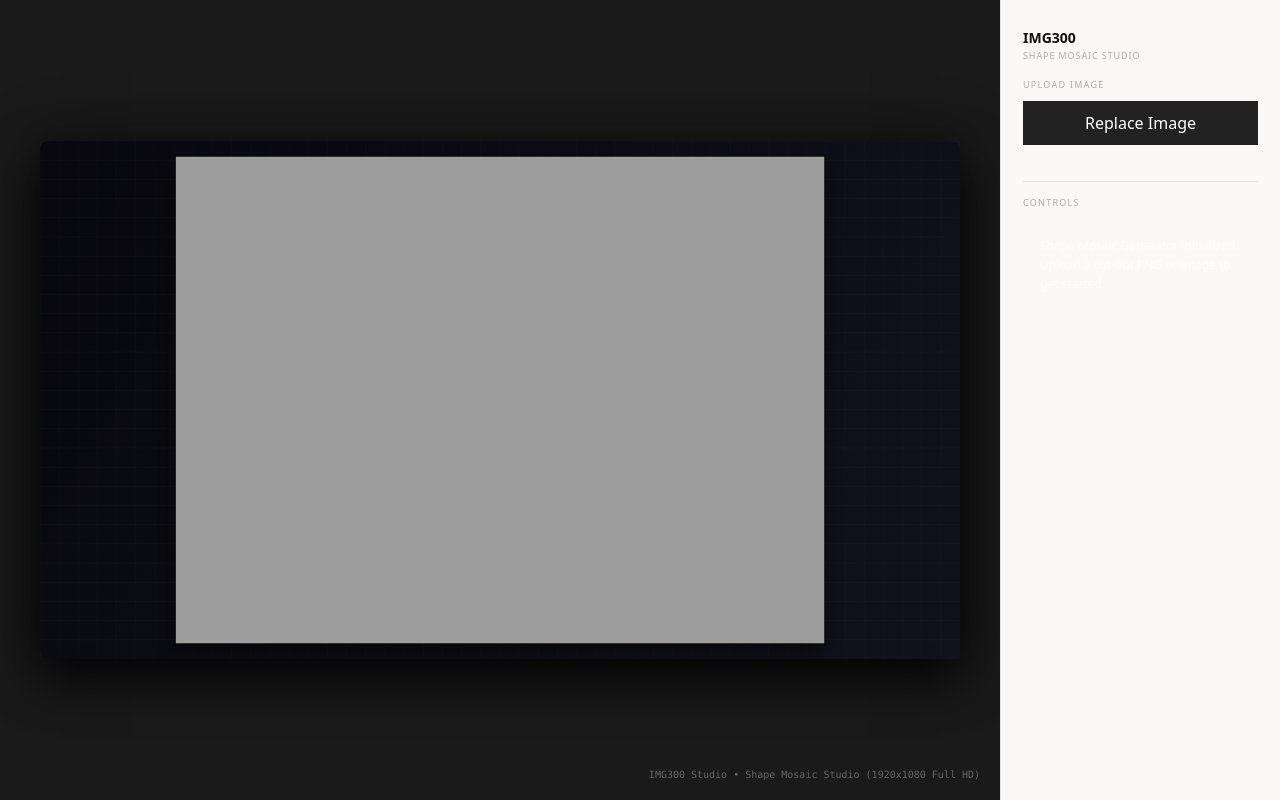
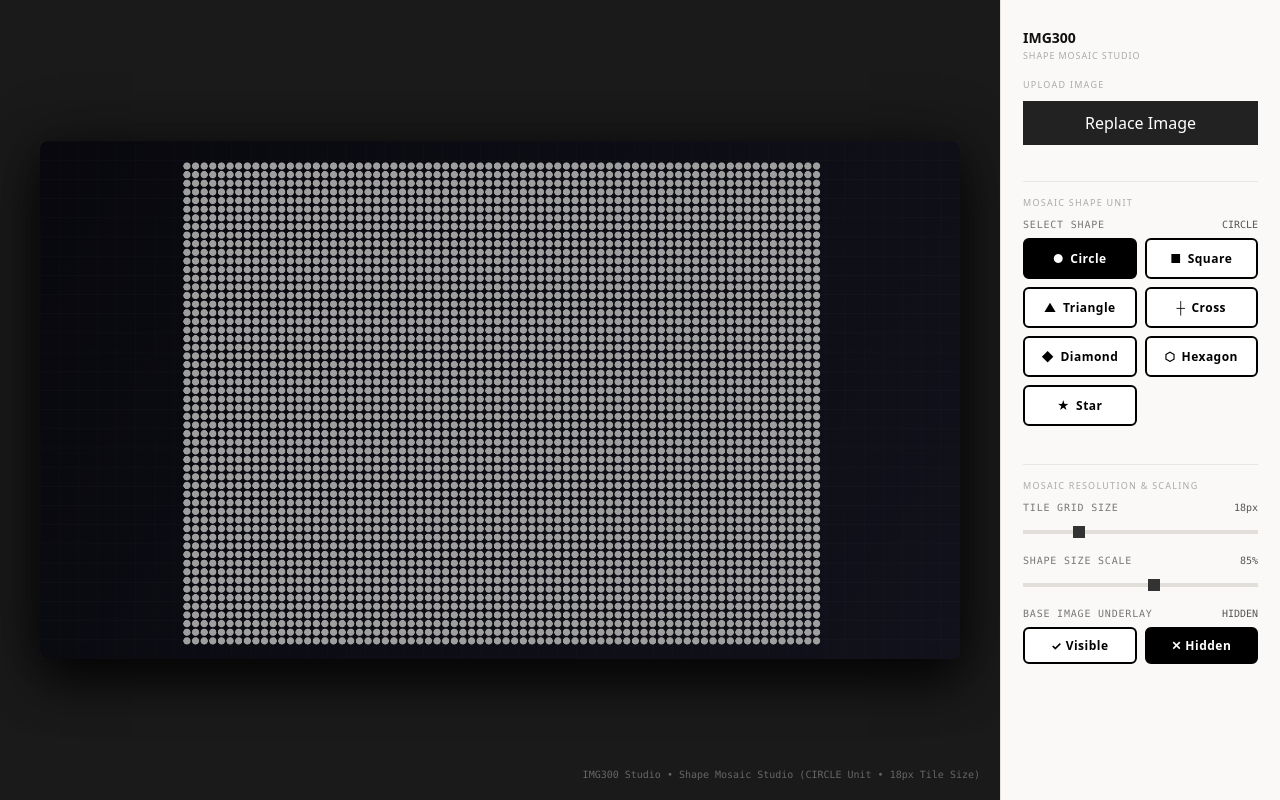
Before and after one commit to victorchen1211/IMG300, a Next.js app: page /shape-mosaic in a window 1280 px wide. Built offline with nearby package versions, Linux system fonts and the light colour scheme.

Commit message:
feat: implement Geometric Shape Mosaic Engine with shape selection (Circle, Square, Triangle, Cross, Diamond, Hexagon, Star), tile resolution slider, and PNG alpha transparency sampling

```diff
--- a/src/components/ShapeMosaicGenerator.tsx
+++ b/src/components/ShapeMosaicGenerator.tsx
@@ -4,11 +4,29 @@ import React, { useState, useRef, useEffect, useCallback } from "react";
 import styles from "../app/page.module.scss";
 import { ImageUploader } from "./common";
 
+type ShapeType = "circle" | "square" | "triangle" | "cross" | "diamond" | "hexagon" | "star";
+
+const SHAPE_OPTIONS: { id: ShapeType; label: string; icon: string }[] = [
+  { id: "circle", label: "Circle", icon: "●" },
+  { id: "square", label: "Square", icon: "■" },
+  { id: "triangle", label: "Triangle", icon: "▲" },
+  { id: "cross", label: "Cross", icon: "┼" },
+  { id: "diamond", label: "Diamond", icon: "◆" },
+  { id: "hexagon", label: "Hexagon", icon: "⬡" },
+  { id: "star", label: "Star", icon: "★" }
+];
+
 export const ShapeMosaicGenerator: React.FC = () => {
   const containerRef = useRef<HTMLDivElement | null>(null);
   const canvasRef = useRef<HTMLCanvasElement | null>(null);
 
   const [sourceImage, setSourceImage] = useState<HTMLImageElement | null>(null);
+
+  // Shape Mosaic Control States
+  const [selectedShape, setSelectedShape] = useState<ShapeType>("circle");
+  const [tileSize, setTileSize] = useState<number>(18); // Tile Grid Step (6px to 60px)
+  const [shapeScale, setShapeScale] = useState<number>(0.85); // Shape Size Scale (0.4 to 1.0)
+  const [showBaseImage, setShowBaseImage] = useState<boolean>(false); // Overlay original underneath
 
   // Load default sample transparent PNG/image on mount
   useEffect(() => {
@@ -25,7 +43,61 @@ export const ShapeMosaicGenerator: React.FC = () => {
     setSourceImage(img);
   };
 
-  // Render Loop to Draw Studio Canvas and Base Image
+  // Draw Specific Geometric Shape Path
+  const drawShapePath = (
+    ctx: CanvasRenderingContext2D,
+    shape: ShapeType,
+    cx: number,
+    cy: number,
+    size: number
+  ) => {
+    const r = size / 2;
+
+    ctx.beginPath();
+    if (shape === "circle") {
+      ctx.arc(cx, cy, r, 0, Math.PI * 2);
+    } else if (shape === "square") {
+      ctx.rect(cx - r, cy - r, size, size);
+    } else if (shape === "triangle") {
+      ctx.moveTo(cx, cy - r);
+      ctx.lineTo(cx + r, cy + r);
+      ctx.lineTo(cx - r, cy + r);
+      ctx.closePath();
+    } else if (shape === "cross") {
+      const arm = size / 3;
+      ctx.rect(cx - arm / 2, cy - r, arm, size);
+      ctx.rect(cx - r, cy - arm / 2, size, arm);
+    } else if (shape === "diamond") {
+      ctx.moveTo(cx, cy - r);
+      ctx.lineTo(cx + r, cy);
+      ctx.lineTo(cx, cy + r);
+      ctx.lineTo(cx - r, cy);
+      ctx.closePath();
+    } else if (shape === "hexagon") {
+      for (let i = 0; i < 6; i++) {
+        const angle = (Math.PI / 3) * i - Math.PI / 6;
+        const x = cx + r * Math.cos(angle);
+        const y = cy + r * Math.sin(angle);
+        if (i === 0) ctx.moveTo(x, y);
+        else ctx.lineTo(x, y);
+      }
+      ctx.closePath();
+    } else if (shape === "star") {
+      const points = 5;
+      const innerR = r * 0.4;
+      for (let i = 0; i < points * 2; i++) {
+        const currentR = i % 2 === 0 ? r : innerR;
+        const angle = (Math.PI / points) * i - Math.PI / 2;
+        const x = cx + currentR * Math.cos(angle);
+        const y = cy + currentR * Math.sin(angle);
+        if (i === 0) ctx.moveTo(x, y);
+        else ctx.lineTo(x, y);
+      }
+      ctx.closePath();
+    }
+  };
+
+  // Render Loop to Pixelate Image into Geometric Mosaic Shapes
   const renderCanvas = useCallback(() => {
     const canvas = canvasRef.current;
     if (!canvas) return;
@@ -66,8 +138,8 @@ export const ShapeMosaicGenerator: React.FC = () => {
       const imgH = sourceImage.naturalHeight;
       const imgAspect = imgW / imgH;
 
-      const maxW = w * 0.94;
-      const maxH = h * 0.94;
+      const maxW = w * 0.92;
+      const maxH = h * 0.92;
 
       let drawW = maxW;
       let drawH = maxW / imgAspect;
@@ -80,22 +152,61 @@ export const ShapeMosaicGenerator: React.FC = () => {
       const drawX = (w - drawW) / 2;
       const drawY = (h - drawH) / 2;
 
-      // Drop Shadow for Image Frame
+      // Offscreen canvas for alpha transparent pixel color sampling
+      const offCanvas = document.createElement("canvas");
+      offCanvas.width = imgW;
+      offCanvas.height = imgH;
+      const offCtx = offCanvas.getContext("2d");
+
+      if (offCtx) {
+        offCtx.drawImage(sourceImage, 0, 0);
+        const imgData = offCtx.getImageData(0, 0, imgW, imgH).data;
+
+        // Optionally draw base image underneath at low opacity if enabled
+        if (showBaseImage) {
           ctx.save();
-      ctx.shadowColor = "rgba(0, 0, 0, 0.6)";
-      ctx.shadowBlur = 40;
-      ctx.shadowOffsetY = 15;
-
-      // Draw Uploaded Image
+          ctx.globalAlpha = 0.15;
           ctx.drawImage(sourceImage, drawX, drawY, drawW, drawH);
           ctx.restore();
+        }
+
+        const step = Math.max(4, tileSize);
+        const effectiveShapeSize = step * shapeScale;
+
+        // Loop through image bounds step-by-step
+        for (let y = 0; y < drawH; y += step) {
+          for (let x = 0; x < drawW; x += step) {
+            // Map cell center to source image pixel coordinates
+            const sampleX = Math.min(imgW - 1, Math.floor(((x + step / 2) / drawW) * imgW));
+            const sampleY = Math.min(imgH - 1, Math.floor(((y + step / 2) / drawH) * imgH));
+
+            const idx = (sampleY * imgW + sampleX) * 4;
+            const rVal = imgData[idx];
+            const gVal = imgData[idx + 1];
+            const bVal = imgData[idx + 2];
+            const aVal = imgData[idx + 3];
+
+            // Skip transparent PNG background pixels
+            if (aVal < 20) continue;
+
+            const cx = drawX + x + step / 2;
+            const cy = drawY + y + step / 2;
+
+            ctx.save();
+            ctx.fillStyle = `rgb(${rVal}, ${gVal}, ${bVal})`;
+            drawShapePath(ctx, selectedShape, cx, cy, effectiveShapeSize);
+            ctx.fill();
+            ctx.restore();
+          }
+        }
+      }
     } else {
       ctx.fillStyle = "rgba(255, 255, 255, 0.5)";
       ctx.font = '600 16px "Space Mono", monospace';
       ctx.textAlign = "center";
       ctx.fillText("UPLOAD AN IMAGE TO BEGIN SHAPE MOSAIC CREATION", w / 2, h / 2);
     }
-  }, [sourceImage]);
+  }, [sourceImage, selectedShape, tileSize, shapeScale, showBaseImage]);
 
   useEffect(() => {
     const canvas = canvasRef.current;
@@ -119,22 +230,120 @@ export const ShapeMosaicGenerator: React.FC = () => {
           onUploadImage={handleUploadImage}
         />
 
+        {/* 1. Shape Selection */}
         <div className={styles.sectionHeader}>
-          <span>Controls</span>
+          <span>Mosaic Shape Unit</span>
         </div>
 
-        <div
+        <div className={styles.controlGroup} style={{ marginBottom: 16 }}>
+          <div className={styles.controlHeader} style={{ marginBottom: 8 }}>
+            <span className={styles.controlLabel}>Select Shape</span>
+            <span className={styles.controlValue} style={{ textTransform: "uppercase" }}>{selectedShape}</span>
+          </div>
+          <div style={{ display: "grid", gridTemplateColumns: "1fr 1fr", gap: "8px" }}>
+            {SHAPE_OPTIONS.map((item) => (
+              <button
+                key={item.id}
                 style={{
-            background: "rgba(255, 255, 255, 0.04)",
-            border: "1px solid rgba(255, 255, 255, 0.1)",
+                  padding: "10px 8px",
+                  fontSize: "12px",
+                  fontWeight: selectedShape === item.id ? 800 : 700,
+                  background: selectedShape === item.id ? "#000000" : "#ffffff",
+                  border: "2px solid #000000",
+                  color: selectedShape === item.id ? "#ffffff" : "#000000",
                   borderRadius: "6px",
-            padding: "16px",
+                  cursor: "pointer",
+                  display: "flex",
+                  alignItems: "center",
+                  justifyContent: "center",
+                  gap: "6px"
+                }}
+                onClick={() => setSelectedShape(item.id)}
+              >
+                <span>{item.icon}</span>
+                <span>{item.label}</span>
+              </button>
+            ))}
+          </div>
+        </div>
+
+        {/* 2. Mosaic Resolution / Tile Size */}
+        <div className={styles.sectionHeader}>
+          <span>Mosaic Resolution &amp; Scaling</span>
+        </div>
+
+        {/* Tile Size Slider */}
+        <div className={styles.controlGroup} style={{ marginBottom: 16 }}>
+          <div className={styles.controlHeader}>
+            <span className={styles.controlLabel}>Tile Grid Size</span>
+            <span className={styles.controlValue}>{tileSize}px</span>
+          </div>
+          <input
+            type="range"
+            min={6}
+            max={60}
+            step={2}
+            value={tileSize}
+            onChange={(e) => setTileSize(parseInt(e.target.value))}
+          />
+        </div>
+
+        {/* Shape Scale Slider */}
+        <div className={styles.controlGroup} style={{ marginBottom: 16 }}>
+          <div className={styles.controlHeader}>
+            <span className={styles.controlLabel}>Shape Size Scale</span>
+            <span className={styles.controlValue}>{Math.round(shapeScale * 100)}%</span>
+          </div>
+          <input
+            type="range"
+            min={0.4}
+            max={1.2}
+            step={0.05}
+            value={shapeScale}
+            onChange={(e) => setShapeScale(parseFloat(e.target.value))}
+          />
+        </div>
+
+        {/* 3. Base Image Ghost Overlay Toggle */}
+        <div className={styles.controlGroup} style={{ marginBottom: 16 }}>
+          <div className={styles.controlHeader} style={{ marginBottom: 8 }}>
+            <span className={styles.controlLabel}>Base Image Underlay</span>
+            <span className={styles.controlValue}>{showBaseImage ? "VISIBLE" : "HIDDEN"}</span>
+          </div>
+          <div style={{ display: "flex", gap: "8px" }}>
+            <button
+              style={{
+                flex: 1,
+                padding: "8px",
                 fontSize: "12px",
-            color: "rgba(255, 255, 255, 0.7)",
-            lineHeight: "1.6"
+                fontWeight: showBaseImage ? 800 : 700,
+                background: showBaseImage ? "#000000" : "#ffffff",
+                border: "2px solid #000000",
+                color: showBaseImage ? "#ffffff" : "#000000",
+                borderRadius: "6px",
+                cursor: "pointer"
               }}
+              onClick={() => setShowBaseImage(true)}
             >
-          Shape Mosaic Generator initialized. Upload a cut-out PNG or image to get started.
+              ✓ Visible
+            </button>
+            <button
+              style={{
+                flex: 1,
+                padding: "8px",
+                fontSize: "12px",
+                fontWeight: !showBaseImage ? 800 : 700,
+                background: !showBaseImage ? "#000000" : "#ffffff",
+                border: "2px solid #000000",
+                color: !showBaseImage ? "#ffffff" : "#000000",
+                borderRadius: "6px",
+                cursor: "pointer"
+              }}
+              onClick={() => setShowBaseImage(false)}
+            >
+              ✕ Hidden
+            </button>
+          </div>
         </div>
       </div>
 
@@ -155,7 +364,7 @@ export const ShapeMosaicGenerator: React.FC = () => {
         </div>
 
         <div className={styles.canvasFooter}>
-          IMG300 Studio • Shape Mosaic Studio (1920x1080 Full HD)
+          IMG300 Studio • Shape Mosaic Studio ({selectedShape.toUpperCase()} Unit • {tileSize}px Tile Size)
         </div>
       </div>
     </div>
```
Lines whose indentation alone changed are shown as unchanged.
